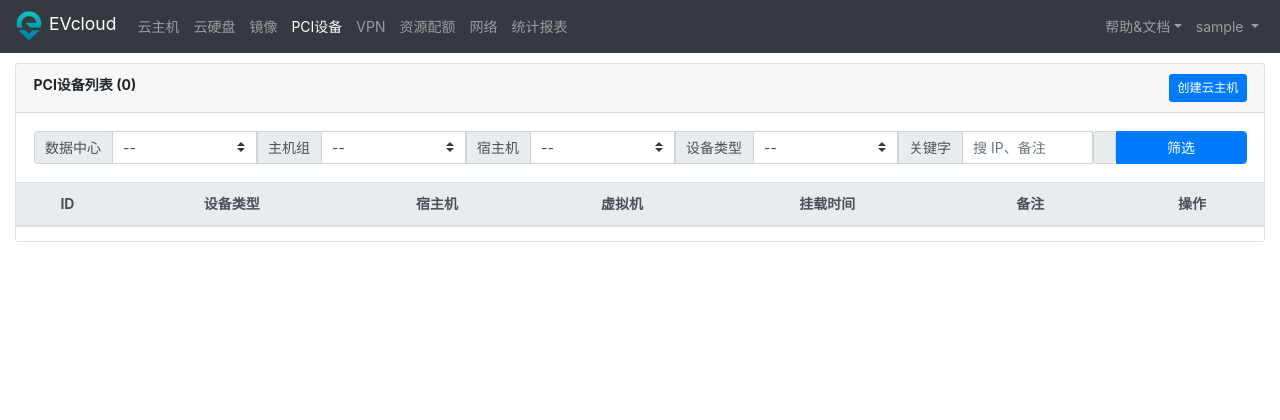
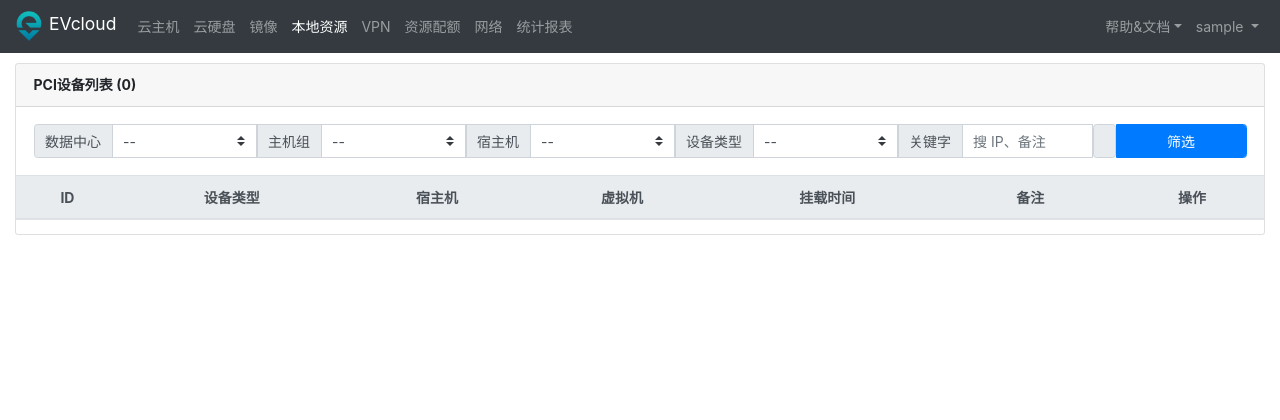
Before and after one commit to evcloud/evcloud, a Django app: page /device/ in a window 1280 px wide. Shown: the top 420 px of the page. Run offline with Django 3.2, Linux system fonts and the light colour scheme; the visitor is signed in with stand-in values (Sample User, id 1); data that the repository does not hold is empty; parts of the project's set-up code (start-up, migrations or seed data) failed here and were passed over; some libraries are stand-ins or nearby versions.

Commit message:
pci界面修改

```diff
--- a/device/templates/pci_list.html
+++ b/device/templates/pci_list.html
@@ -12,9 +12,9 @@
         <div class="card">
             <div class="card-header">
                 <span class="card-title"><strong>PCI设备列表 ({{ count }})</strong></span>
-                <span><a class="btn btn-sm btn-primary float-right" href="{% url 'vms:vm-create' %}">
-                    创建云主机
-                </a></span>
+{#                <span><a class="btn btn-sm btn-primary float-right" href="{% url 'vms:vm-create' %}">#}
+{#                    创建云主机#}
+{#                </a></span>#}
             </div>
             <div class="card-body">
                 <form role="form" class="form-horizontal" method="get" action="">
--- a/templates/base.html
+++ b/templates/base.html
@@ -51,7 +51,7 @@
                 <li class="nav-item" id="nav_vm_list"><a class="nav-link" href="{% url "vms:vms-list" %}">云主机</a></li>
                 <li class="nav-item" id="nav_vdisk_list"><a class="nav-link" href="{% url "vdisk:vdisk-list" %}">云硬盘</a></li>
                 <li class="nav-item" id="nav_image_list"><a class="nav-link" href="{% url "image:image-list" %}">镜像</a></li>
-                <li class="nav-item" id="nav_pci_list"><a class="nav-link" href="{% url "device:pci-list" %}">PCI设备</a></li>
+                <li class="nav-item" id="nav_pci_list"><a class="nav-link" href="{% url "device:pci-list" %}">本地资源</a></li>
                 <li class="nav-item" id="nav_vpn_list"><a class="nav-link" href="{% url "vpn:vpn-list" %}">VPN</a></li>
                 <li class="nav-item" id="nav_quota"><a class="nav-link" href="{% url "reports:reports-quota" %}">资源配额</a></li>
                 {% if user.is_superuser %}
```
